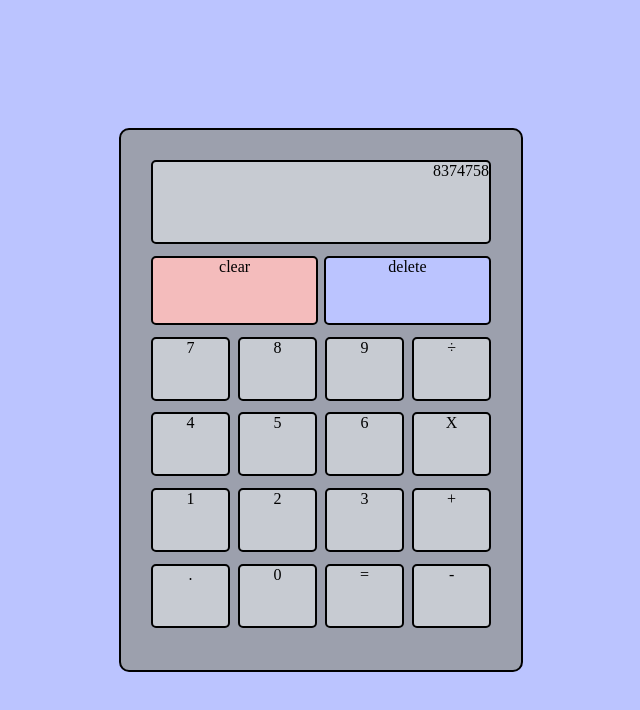
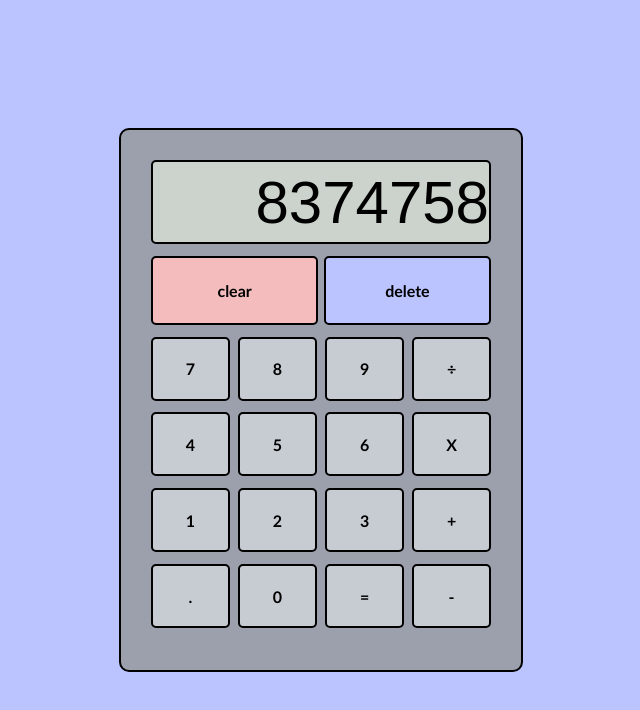
Before and after one commit to Hansjensen/odin-calculator, a plain HTML site: page index.html in a window 1280 px wide. Shown: the whole page, without its empty margins (319-959 px from the left). Drawn offline with Linux system fonts and the light colour scheme.

Commit message:
add all button IDs. finish CSS stying.

```diff
--- a/index.html
+++ b/index.html
@@ -14,24 +14,24 @@
         <div class="calculator calc clarge">
             <div class="container">
                 <div class="display calc" id="display">8374758</div>
-                <div class="clear calc">clear</div>
-                <div class="delete calc">delete</div>
-                <div class="calcnum calc">7</div>
-                <div class="calcnum calc">8</div>
-                <div class="calcnum calc">9</div>
-                <div class="calcbutt calc">&#x00F7</div>
-                <div class="calcnum calc">4</div>
-                <div class="calcnum calc">5</div>
-                <div class="calcnum calc">6</div>
-                <div class="calcbutt calc">X</div>
-                <div class="calcnum calc">1</div>
-                <div class="calcnum calc">2</div>
-                <div class="calcnum calc">3</div>
-                <div class="calcbutt calc">+</div>
-                <div class="calcnum calc">.</div>
-                <div class="calcnum calc">0</div>
-                <div class="calcbutt calc">=</div>
-                <div class="calcbutt calc">-</div>
+                <div class="clear calc" id="clear">clear</div>
+                <div class="delete calc" id="delete">delete</div>
+                <div class="calcnum calc" id="7">7</div>
+                <div class="calcnum calc" id="8">8</div>
+                <div class="calcnum calc" id="9">9</div>
+                <div class="calcbutt calc" id="div">&#x00F7</div>
+                <div class="calcnum calc" id="4">4</div>
+                <div class="calcnum calc" id="5">5</div>
+                <div class="calcnum calc" id="6">6</div>
+                <div class="calcbutt calc" id="mult">X</div>
+                <div class="calcnum calc" id="1">1</div>
+                <div class="calcnum calc" id="2">2</div>
+                <div class="calcnum calc" id="3">3</div>
+                <div class="calcbutt calc"id="add">+</div>
+                <div class="calcnum calc" id=".">.</div>
+                <div class="calcnum calc" id="0">0</div>
+                <div class="calcbutt calc" id="equal">=</div>
+                <div class="calcbutt calc" id="subtract">-</div>
             </div>
         </div>
     </div>
--- a/styles.css
+++ b/styles.css
@@ -3,6 +3,7 @@
     --main-gray: #c7cbd2;
     --main-black: #bbc4ff;
     --main-pink: #f4bcbc;
+    --main-darkgreen: #ccd3cc;
 
 }
 
@@ -14,6 +15,9 @@
 body {
     box-sizing: border-box;
     background: var(--main-black);
+    font-family: 'Trebuchet MS', 'Lucida Sans Unicode', 'Lucida Grande', 'Lucida Sans', Arial, sans-serif;
+    font-weight: 700;
+
 }
 
 .wrapper {
@@ -59,14 +63,22 @@ body {
     width: 100%;
     height: 80px;
     text-align: right;
-    background: var(--main-gray);
+    background: var(--main-darkgreen);
+    display: flex;
+    align-items: center;
+    justify-content: flex-end;
+    font-size: 60px;
+    font-family: Arial, Helvetica, sans-serif;
+    font-weight: 500;
 
 
 }
 .clear, .delete {
     width: 48%;
     height: 65px;
-    text-align: center;
+    display: flex;
+    align-items: center;
+    justify-content: center;
 
 }
 
@@ -83,4 +95,7 @@ body {
     height: 60px;
     text-align: center;
     background: var(--main-gray);
+    display: flex;
+    align-items: center;
+    justify-content: center;
 }
```
